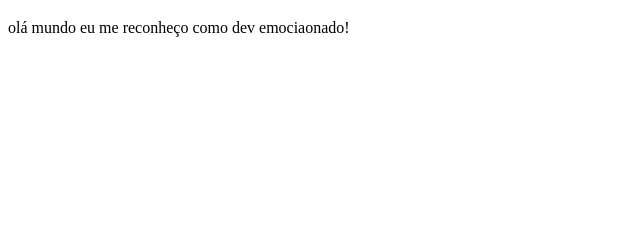
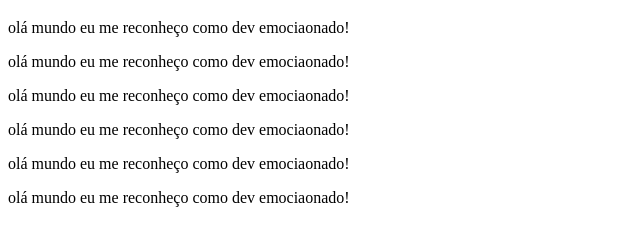
Before and after one commit to SauloCunha02/projectinfor, a plain HTML site: page index.html in a window 1280 px wide. Shown: the part 61-306 px from the top of the page, without its empty margins (0-640 px from the left). Drawn offline with Linux system fonts and the light colour scheme.

Commit message:
adicionado linhas estou do pc Gamer aqui de casa

```diff
--- a/index.html
+++ b/index.html
@@ -8,5 +8,10 @@
 <body>
     <h1>Titulo da página!</h1>
     <p>olá mundo eu me reconheço como dev emociaonado!</p>
+    <p>olá mundo eu me reconheço como dev emociaonado!</p>
+    <p>olá mundo eu me reconheço como dev emociaonado!</p>
+    <p>olá mundo eu me reconheço como dev emociaonado!</p>
+    <p>olá mundo eu me reconheço como dev emociaonado!</p>
+    <p>olá mundo eu me reconheço como dev emociaonado!</p>
 </body>
 </html>
```
Also changed, not shown: 2 other files.
